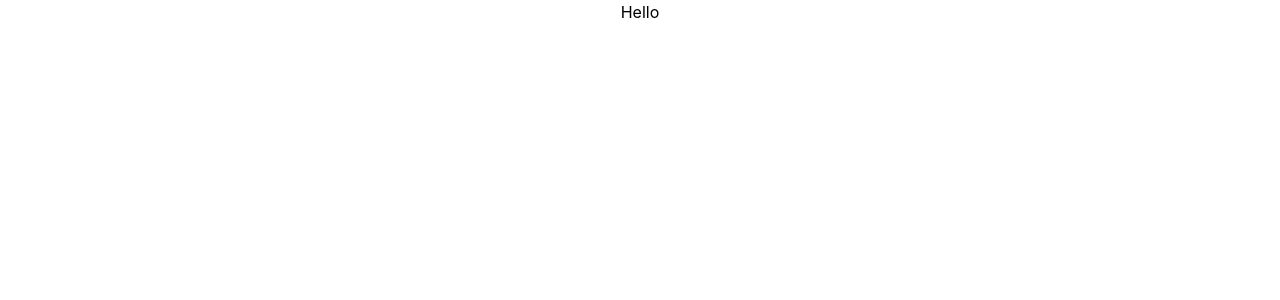
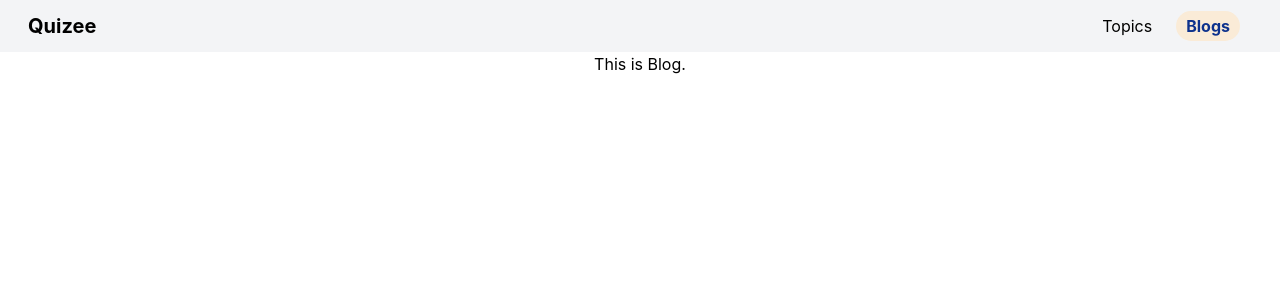
Before and after one commit to asif-kabir-emon/Quizee, a React (Create React App) app: page /blog in a window 1280 px wide. Shown: the top 300 px of the page. Built offline with nearby package versions, Linux system fonts and the light colour scheme.

Commit message:
navbar updated

```diff
--- a/public/index.html
+++ b/public/index.html
@@ -2,7 +2,10 @@
 <html lang="en">
   <head>
     <meta charset="utf-8" />
-    <link rel="icon" href="%PUBLIC_URL%/favicon.ico" />
+    <link
+      rel="icon"
+      href="https://cdn-icons-png.flaticon.com/512/5692/5692030.png"
+    />
     <meta name="viewport" content="width=device-width, initial-scale=1" />
     <meta name="theme-color" content="#000000" />
     <meta
@@ -10,34 +13,12 @@
       content="Web site created using create-react-app"
     />
     <link rel="apple-touch-icon" href="%PUBLIC_URL%/logo192.png" />
-    <!--
-      manifest.json provides metadata used when your web app is installed on a
-      user's mobile device or desktop. See https://developers.google.com/web/fundamentals/web-app-manifest/
-    -->
     <link rel="manifest" href="%PUBLIC_URL%/manifest.json" />
-    <!--
-      Notice the use of %PUBLIC_URL% in the tags above.
-      It will be replaced with the URL of the `public` folder during the build.
-      Only files inside the `public` folder can be referenced from the HTML.
 
-      Unlike "/favicon.ico" or "favicon.ico", "%PUBLIC_URL%/favicon.ico" will
-      work correctly both with client-side routing and a non-root public URL.
-      Learn how to configure a non-root public URL by running `npm run build`.
-    -->
     <title>React App</title>
   </head>
   <body>
     <noscript>You need to enable JavaScript to run this app.</noscript>
     <div id="root"></div>
-    <!--
-      This HTML file is a template.
-      If you open it directly in the browser, you will see an empty page.
-
-      You can add webfonts, meta tags, or analytics to this file.
-      The build step will place the bundled scripts into the <body> tag.
-
-      To begin the development, run `npm start` or `yarn start`.
-      To create a production bundle, use `npm run build` or `yarn build`.
-    -->
   </body>
 </html>
--- a/src/App.js
+++ b/src/App.js
@@ -1,10 +1,24 @@
-import logo from "./logo.svg";
+import { createBrowserRouter, RouterProvider } from "react-router-dom";
 import "./App.css";
+import Blog from "./components/Blog/Blog";
+import Header from "./components/Header/Header";
+import Topics from "./components/Topics/Topics";
 
 function App() {
+  const router = createBrowserRouter([
+    {
+      path: "/",
+      element: <Header></Header>,
+      children: [
+        { path: "/", element: <Topics></Topics> },
+        { path: "/topics", element: <Topics></Topics> },
+        { path: "/blog", element: <Blog></Blog> },
+      ],
+    },
+  ]);
   return (
     <div className="App">
-      <h1>Hello</h1>
+      <RouterProvider router={router}></RouterProvider>
     </div>
   );
 }
--- /dev/null
+++ b/src/components/Blog/Blog.js
@@ -0,0 +1,11 @@
+import React from "react";
+
+const Blog = () => {
+  return (
+    <div>
+      <h1>This is Blog.</h1>
+    </div>
+  );
+};
+
+export default Blog;
--- /dev/null
+++ b/src/components/Header/Header.js
@@ -0,0 +1,14 @@
+import React from "react";
+import { Outlet } from "react-router-dom";
+import NavBar from "../NavBar/NavBar";
+
+const Header = () => {
+  return (
+    <div>
+      <NavBar></NavBar>
+      <Outlet></Outlet>
+    </div>
+  );
+};
+
+export default Header;
--- /dev/null
+++ b/src/components/NavBar/NavBar.css
@@ -0,0 +1,7 @@
+.bg-active {
+  color: rgb(14, 50, 141);
+  font-weight: bold;
+  background-color: antiquewhite;
+  padding: 5px 10px;
+  border-radius: 15px;
+}
--- /dev/null
+++ b/src/components/NavBar/NavBar.js
@@ -0,0 +1,50 @@
+import React, { useState } from "react";
+import { NavLink } from "react-router-dom";
+import { Bars3Icon, XMarkIcon } from "@heroicons/react/24/solid";
+import "./NavBar.css";
+
+const NavBar = () => {
+  const routes = [
+    {
+      id: 1,
+      path: "/topics",
+      name: "Topics",
+    },
+    {
+      id: 2,
+      path: "/blog",
+      name: "Blogs",
+    },
+  ];
+  const [open, setOpen] = useState(false);
+  return (
+    <nav className="bg-gray-100 flex items-center w-full py-3">
+      <h1 className="text-xl font-bold ml-7">Quizee</h1>
+      <div
+        onClick={() => setOpen(!open)}
+        className="h-7 w-7 md:hidden ml-auto mr-7"
+      >
+        {open ? <XMarkIcon></XMarkIcon> : <Bars3Icon></Bars3Icon>}
+      </div>
+      <ul
+        className={`bg-gray-100 md:flex w-full py-3 justify-center md:justify-end md:mr-7 md:py-0 absolute md:static duration-200 ease-in ${
+          open ? "top-12" : "top-[-200px]"
+        }`}
+      >
+        {routes.map((route) => (
+          <li className="md:mx-3 text-base">
+            <NavLink
+              to={route.path}
+              key={route.id}
+              className={({ isActive }) => (isActive ? "bg-active" : undefined)}
+            >
+              {route.name}
+            </NavLink>
+          </li>
+        ))}
+      </ul>
+    </nav>
+  );
+};
+
+export default NavBar;
--- /dev/null
+++ b/src/components/Topics/Topics.js
@@ -0,0 +1,11 @@
+import React from "react";
+
+const Topics = () => {
+  return (
+    <div>
+      <h1>This is Topics</h1>
+    </div>
+  );
+};
+
+export default Topics;
```
